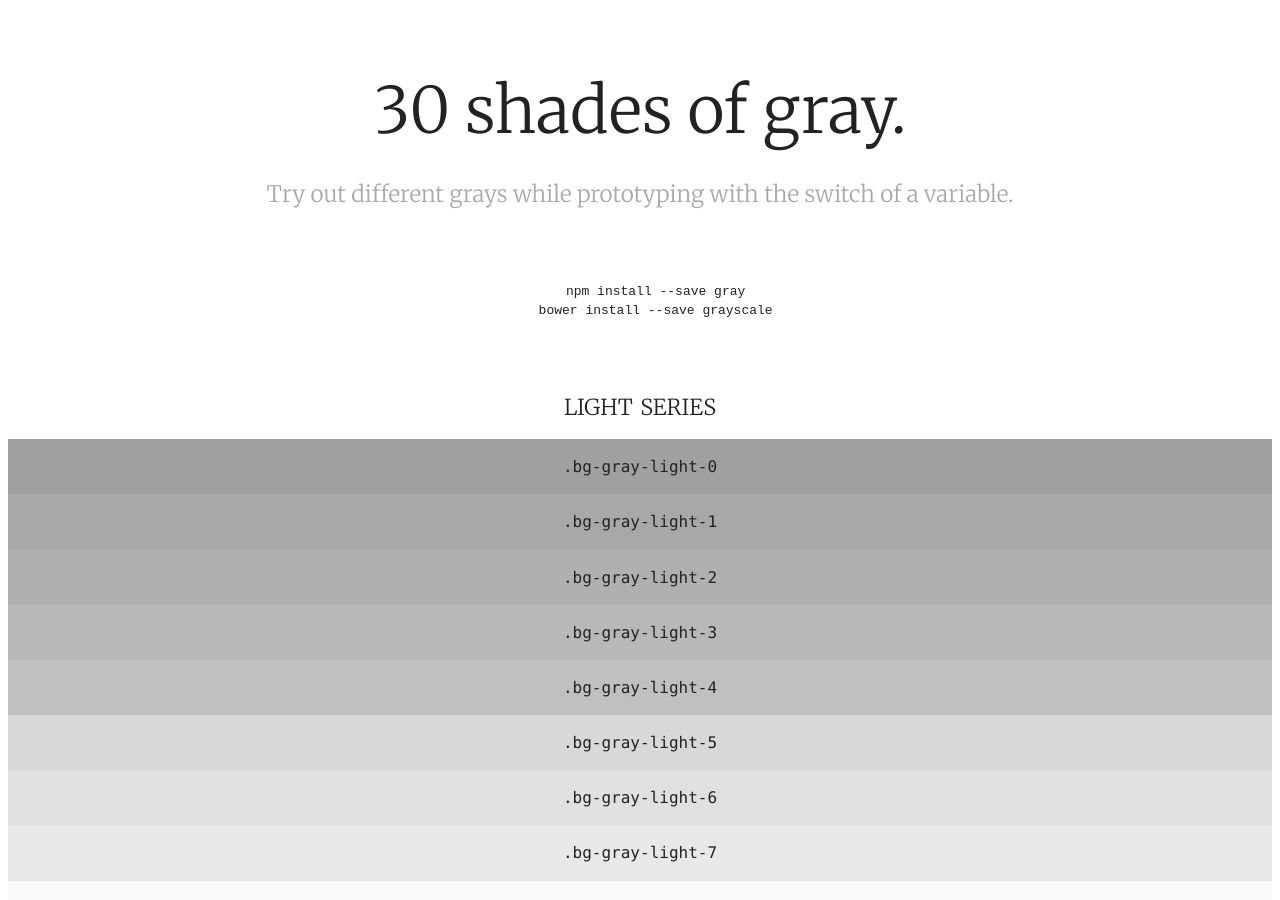
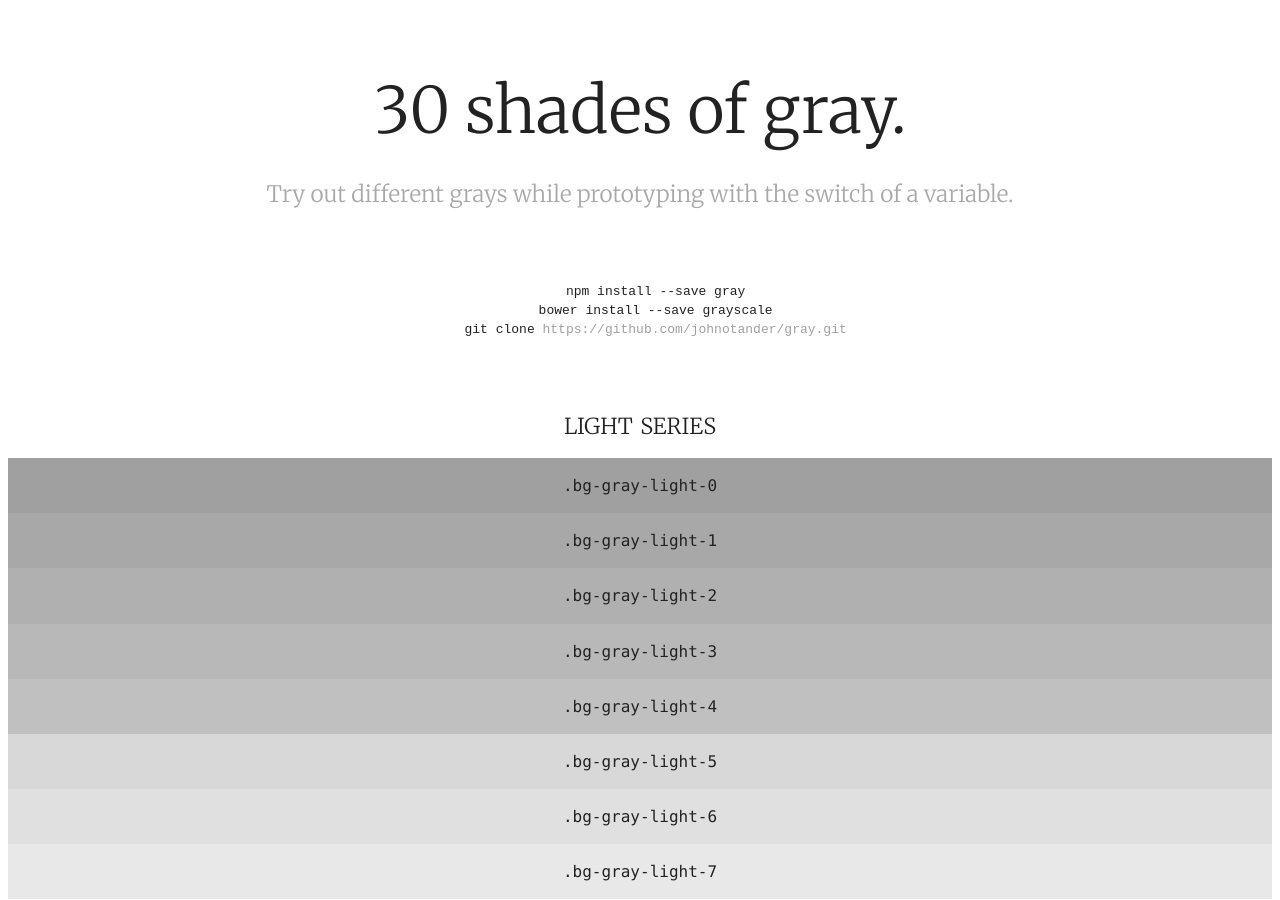
Before and after one commit to johno/gray, a Jekyll site: the page built from index.html, in a window 1280 px wide and 900 px high. Built offline with Jekyll 4.4.1, drawn with Linux system fonts in a browser that asks for light colours.

Commit message:
Add git clone command.

```diff
--- a/index.html
+++ b/index.html
@@ -6,6 +6,7 @@ layout: default
   <code>
     npm install --save gray
     bower install --save grayscale
+    git clone <a href="https://github.com/johnotander/gray.git">https://github.com/johnotander/gray.git</a>
   </code>
 </pre>
 
```
